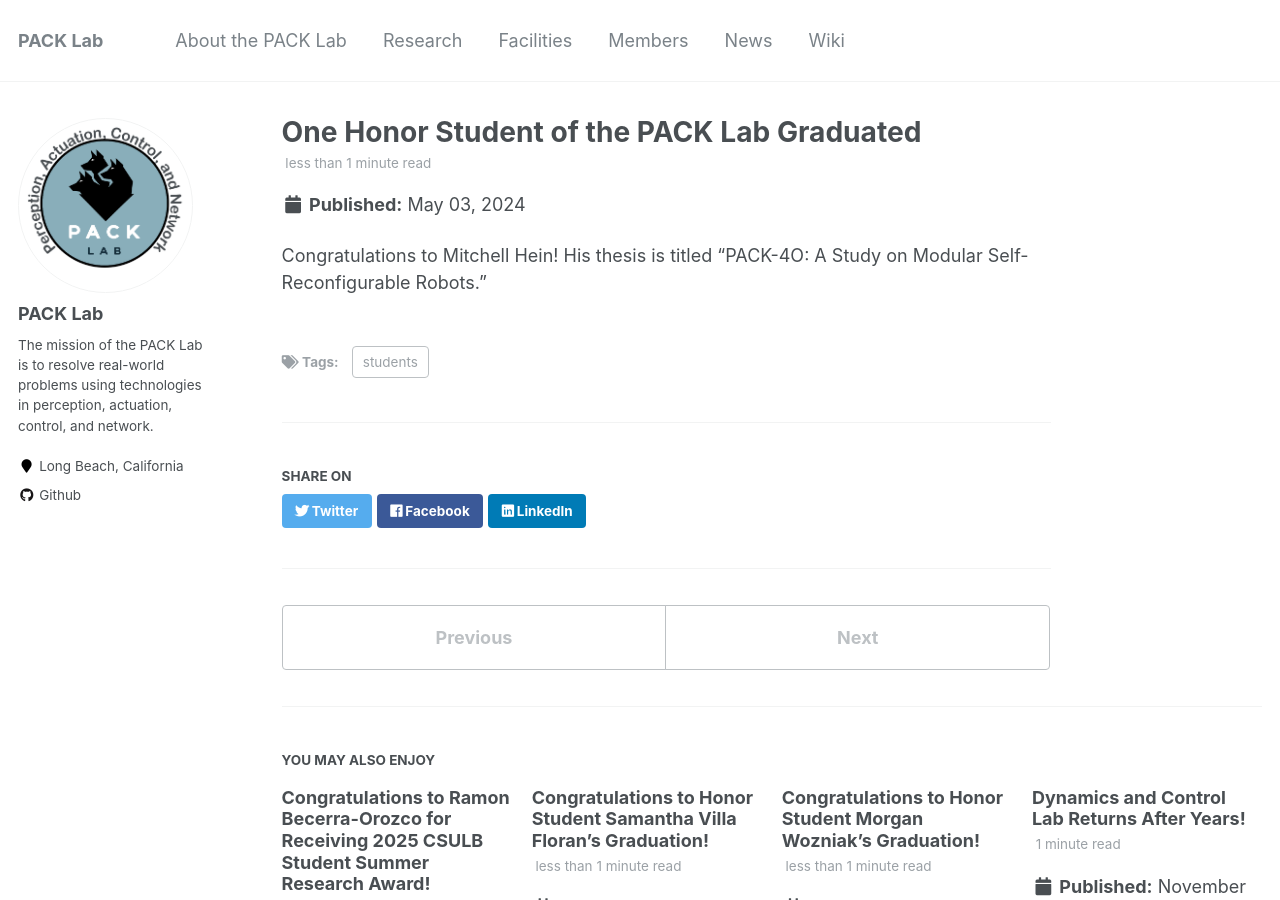
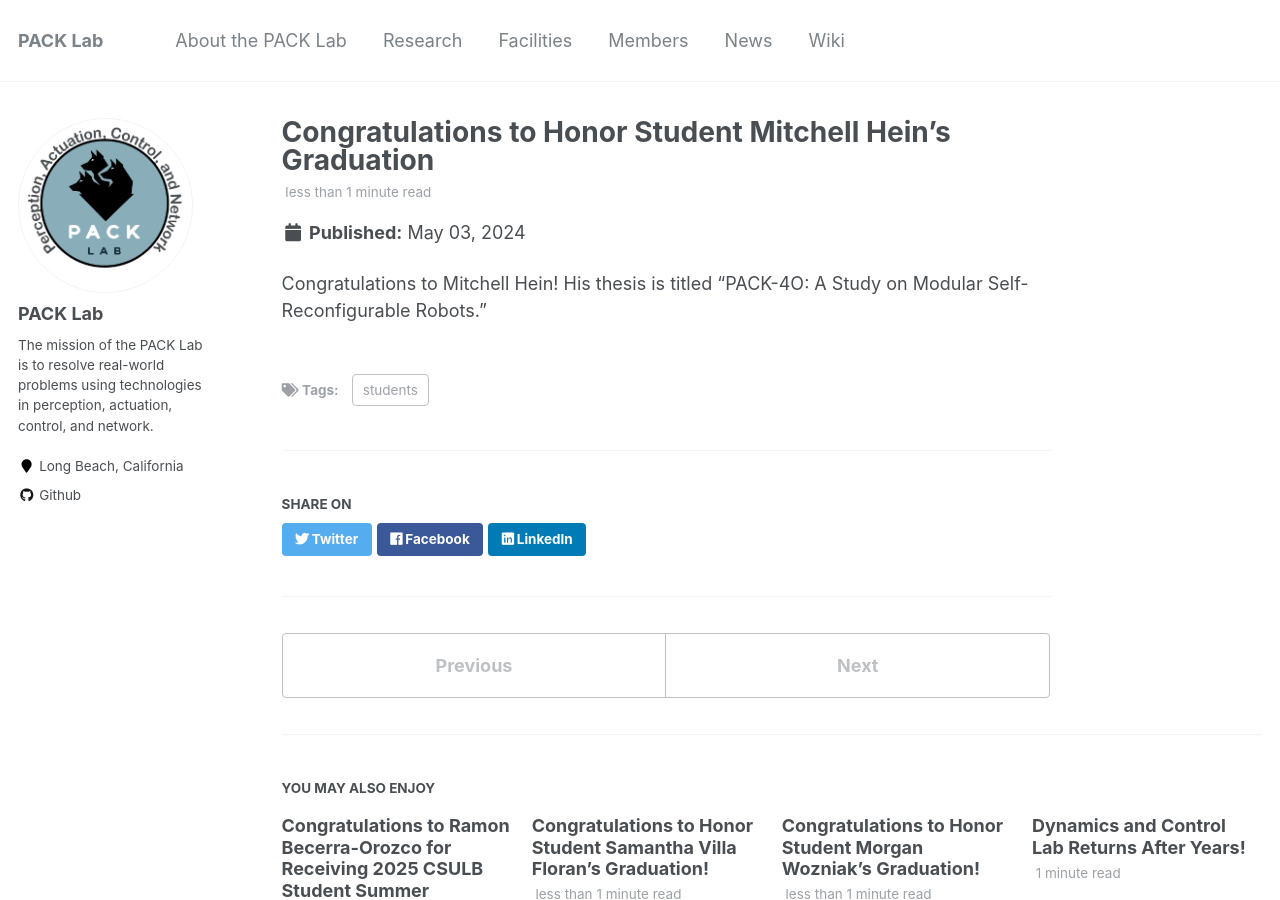
Before and after one commit to pack-lab/pack-lab.github.io, a Jekyll site: the page built from _posts/2024-05-03-news-post-1.md, in a window 1280 px wide and 900 px high. Built offline with Jekyll 4.4.1, drawn with Linux system fonts in a browser that asks for light colours.

Commit message:
Update 2024-05-03-news-post-1.md

```diff
--- a/_posts/2024-05-03-news-post-1.md
+++ b/_posts/2024-05-03-news-post-1.md
@@ -1,5 +1,5 @@
 ---
-title: 'One Honor Student of the PACK Lab Graduated'
+title: "Congratulations to Honor Student Mitchell Hein's Graduation"
 date: 2024-05-03
 permalink: /posts/2024/0503/news-post-1/
 tags:
```
